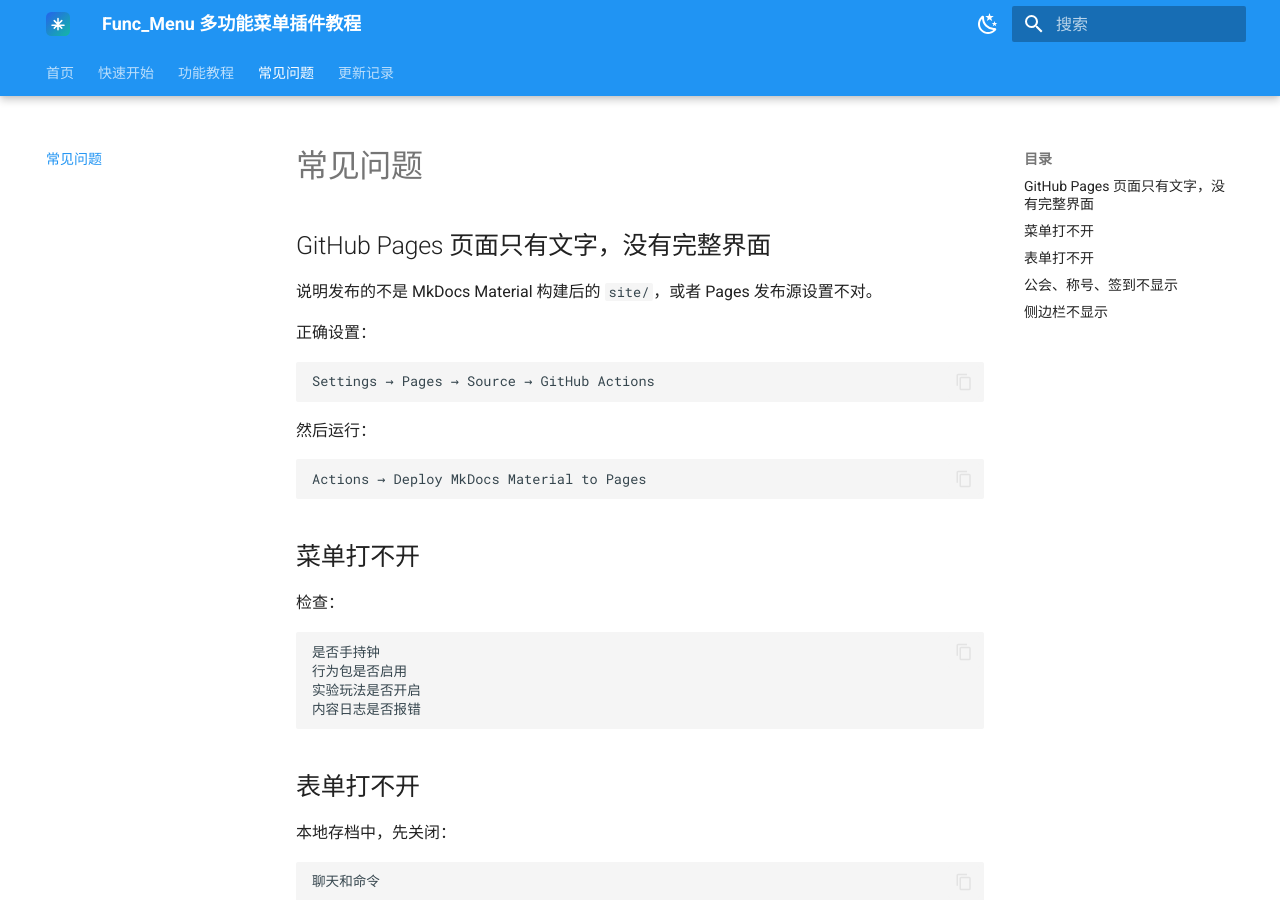
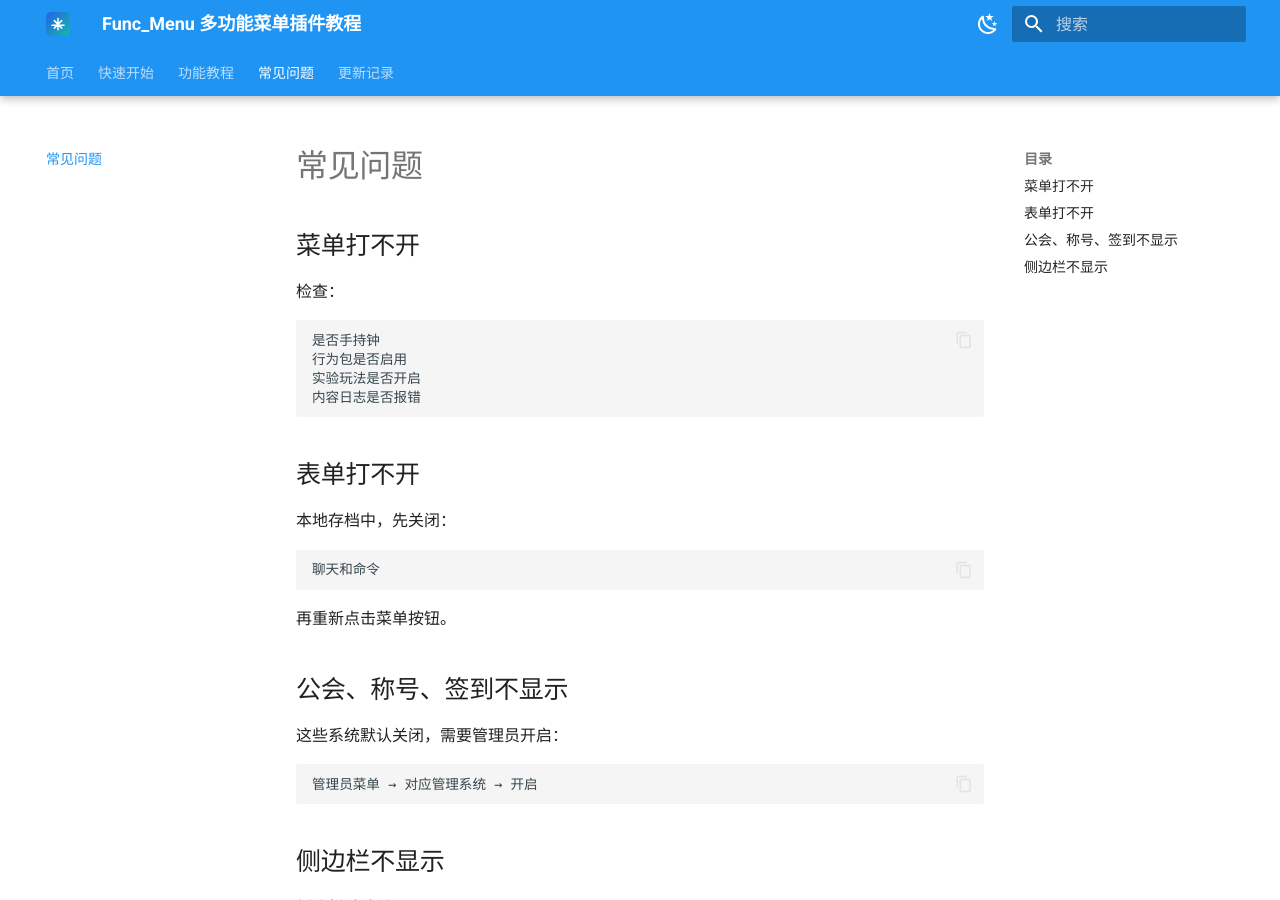
Before and after one commit to mcqcbby/Func_Menu, an MkDocs documentation site: the page built from docs/faq.md, in a window 1280 px wide and 900 px high. Built offline with MkDocs 1.6.1 and Material for MkDocs 9.7.7, drawn with Linux system fonts in a browser that asks for light colours.

Commit message:
Update faq.md

````diff
--- a/docs/faq.md
+++ b/docs/faq.md
@@ -1,21 +1,3 @@
-# 常见问题
-
-## GitHub Pages 页面只有文字，没有完整界面
-
-说明发布的不是 MkDocs Material 构建后的 `site/`，或者 Pages 发布源设置不对。
-
-正确设置：
-
-```text
-Settings → Pages → Source → GitHub Actions
-```
-
-然后运行：
-
-```text
-Actions → Deploy MkDocs Material to Pages
-```
-
 ## 菜单打不开
 
 检查：
````
